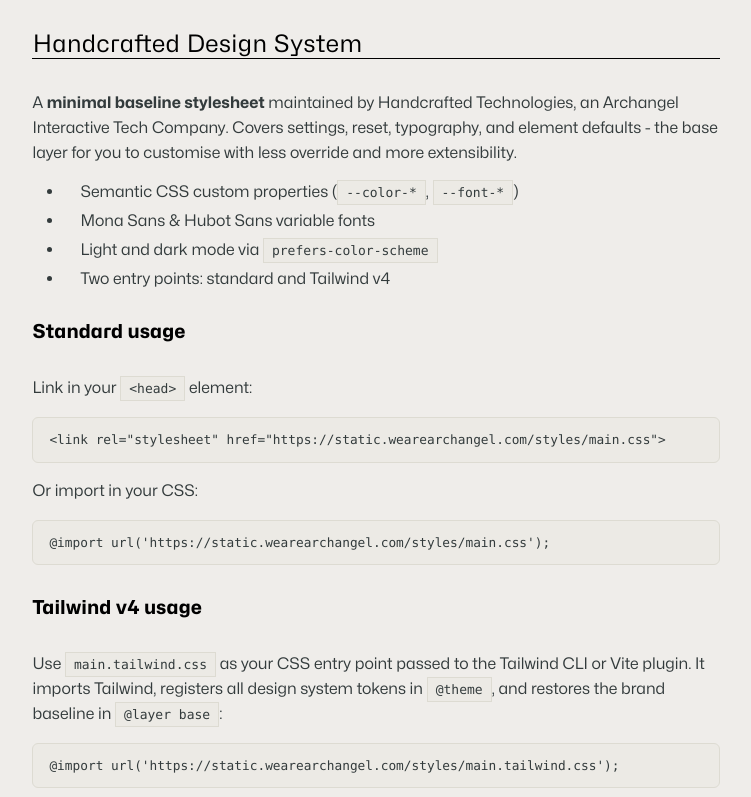
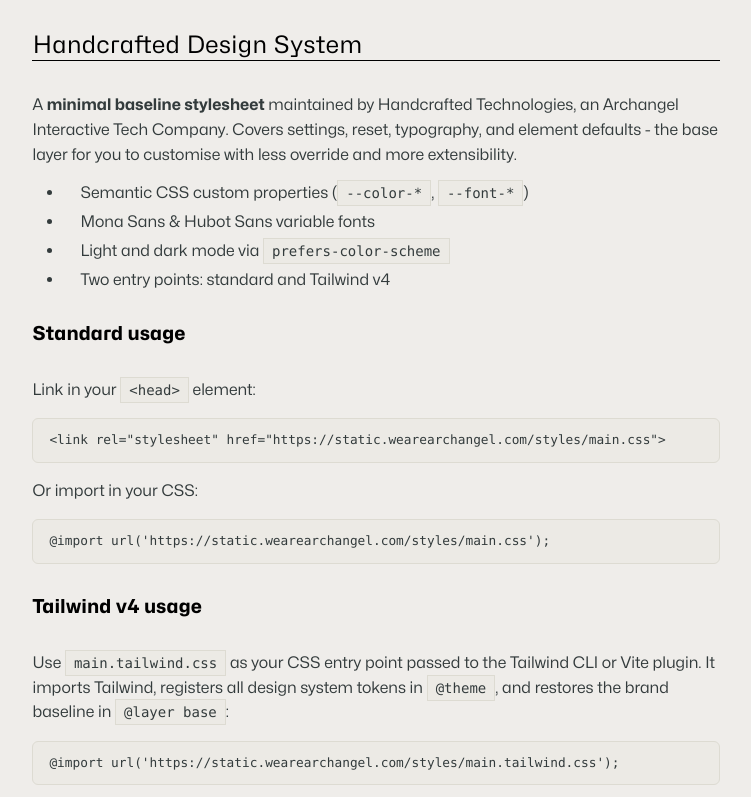
Before and after one commit to wearearchangel/static, a website: page index.html in a window 1280 px wide. Shown: the top 797 px of the page, without its empty margins (264-1015 px from the left). Drawn offline with Linux system fonts and the light colour scheme.

Commit message:
fix: Refine typography tokens and defaults

```diff
--- a/styles/main.css
+++ b/styles/main.css
@@ -26,8 +26,8 @@
   --font-display: "Hubot Sans", "Hubot SansHeaderFallback", var(--font-system);
   --font-sans: "Mona Sans", "MonaSansFallback", var(--font-system);
 
-  --font-title: 1.5rem/1.1 var(--font-display);
-  --font-text: 1rem/1.5 var(--font-sans);
+  --font-title: var(--text-xl)/var(--text-xl--line-height) var(--font-display);
+  --font-text: var(--text-base)/var(--text-base--line-height) var(--font-sans);
 
   /* Spacing scale */
   --spacing-1:  4px;
@@ -147,7 +147,8 @@
 
 html {
   font: 16px/1.3 var(--font-sans);
-  font-feature-settings: normal;
+  font-feature-settings: var(--font-feature-settings, normal);
+  font-variation-settings: var(--font-variation-settings, normal);
 }
 
 body {
@@ -156,13 +157,13 @@
 }
 
 main {
-  font: var(--font-text);
+  font: var(--font-text, 1rem/1.5 var(--font-sans));
   color: var(--color-text-2);
   /*background-color: var(--color-background-2);*/
 }
 
 h1 {
-  font: var(--font-title);
+  font: var(--font-title, 2rem/1.2 var(--font-display));
   color: var(--color-title);
 }
 
--- a/styles/reset.vanilla.css
+++ b/styles/reset.vanilla.css
@@ -33,20 +33,16 @@
 
 /* Variables */
 :root {
-  --text-xs: 0.6875rem;   /* 11px */
-  --text-xs--line-height: calc(1 / .6875);
-  --text-sm: 0.8125rem;   /* 13px */
-  --text-sm--line-height: calc(1.25 / .8125);
-  --text-md: 0.9375rem;   /* 15px */
-  --text-md--line-height: calc(1.25 / .9375);
+  --text-xs: .75rem;      /* 12px */
+  --text-xs--line-height: calc(1 / .75);
+  --text-sm: .875rem;      /* 14px */
+  --text-sm--line-height: calc(1.25 / .875);
   --text-base: 1rem;      /* 16px */
   --text-base--line-height: calc(1.5 / 1);
   --text-lg: 1.2rem;      /* 18px */
-  --text-lg--line-height: calc(1.75 / 1.125);
+  --text-lg--line-height: calc(1.75 / 1.2);
   --text-xl: 1.5rem;      /* 24px */
-  --text-xl--line-height: calc(1.75 / 1.25);
-  --text-2xl: 2rem;       /* 32px */
-  --text-2xl--line-height: calc(2 / 1.5);
+  --text-xl--line-height: calc(1.75 / 1.5);
 
   --color-text: #2d2d2d;
   --color-link: blue;
@@ -87,24 +83,28 @@
 }
 
 h1, h2, h3, h4, h5, h6 {
-  font-weight: bold;
+  font-weight: bold; /* fallback */
   line-height: 1.2;
 }
 
 h1 {
   font-size: 200%;
+  font-weight: 400;
 }
 
 h2 {
-  font-size: 160%;
+  font-size: 150%;
+  font-weight: 600;
 }
 
 h3 {
   font-size: 120%;
+  font-weight: 700;
 }
 
 h4, h5, h6 {
   font-size: 100%;
+  font-weight: 700;
 }
 
 h5, h6 {
--- a/styles/tokens.css
+++ b/styles/tokens.css
@@ -21,8 +21,8 @@
   color-scheme: light dark;
   --font-system: -apple-system, BlinkMacSystemFont, "Segoe UI", Helvetica, Arial, sans-serif, "Apple Color Emoji", "Segoe UI Emoji", "Segoe UI Symbol", sans-serif;
 
-  --font-title:  1.5rem/1.1 var(--font-display);
-  --font-text:   1rem/1.5 var(--font-sans);
+  --font-title: var(--text-xl)/var(--text-xl--line-height) var(--font-display);
+  --font-text: var(--text-base)/var(--text-base--line-height) var(--font-sans);
 }
 
 /*
@@ -256,7 +256,8 @@
 @layer base {
   html {
     font: 16px/1.3 var(--font-sans);
-    font-feature-settings: normal;
+    font-feature-settings: var(--font-feature-settings, normal);
+    font-variation-settings: var(--font-variation-settings, normal);
   }
 
   body {
@@ -265,13 +266,13 @@
   }
 
   main {
-    font: var(--font-text);
+    font: var(--font-text, 1rem/1.5 var(--font-sans));
     color: var(--color-text-2);
     /*background-color: var(--color-background-2);*/
   }
 
   h1 {
-    font: var(--font-title);
+    font: var(--font-title, 2rem/1.2 var(--font-display));
     color: var(--color-title);
   }
 
```
